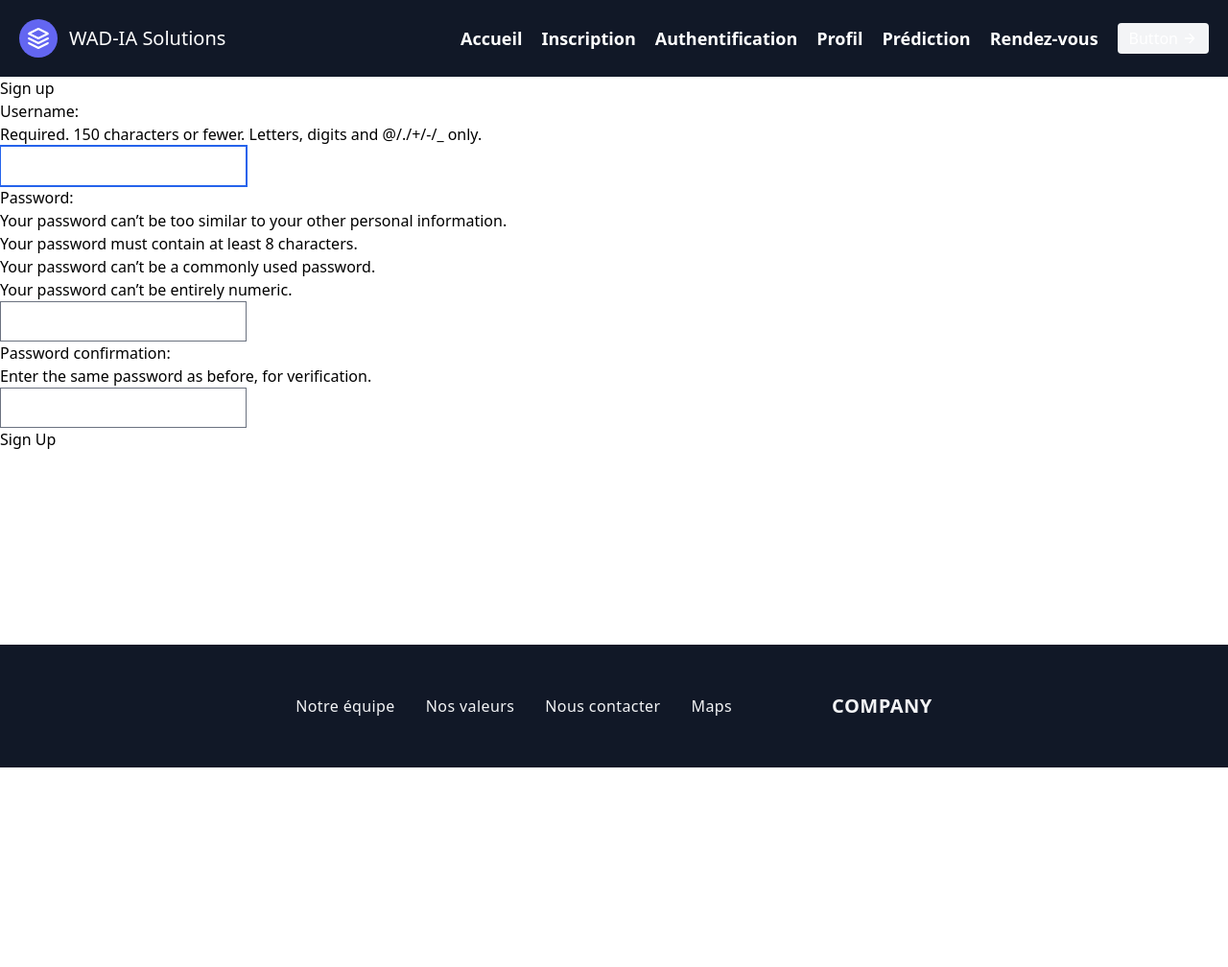
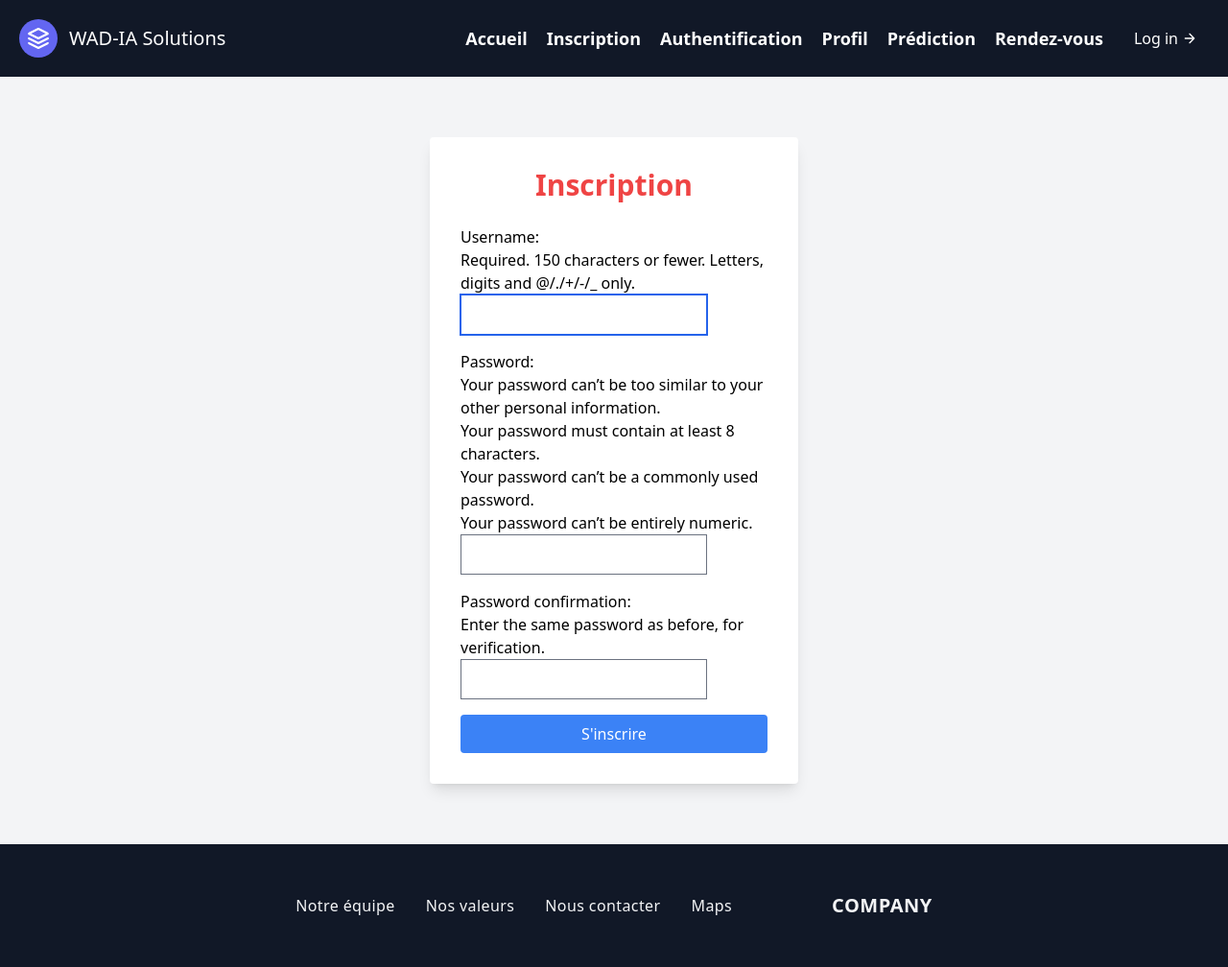
Before and after one commit to A-Delvoye/Django_prime, a Django app: page /accounts/signup/ in a window 1280 px wide. Shown: the whole page at 96% size. Before the commit the page ends 800 px from the top, so only its background shows below. Run offline with Django 5.2, Linux system fonts and the light colour scheme; some libraries are stand-ins or nearby versions.

Commit message:
minor css changes

```diff
--- a/AssurAimant/accounts/views.py
+++ b/AssurAimant/accounts/views.py
@@ -9,5 +9,5 @@
     success_url = reverse_lazy("login")
     template_name = "registration/signup.html"
 
-def team_view(request):
-    return render(request, 'team.html')
+# def team_view(request):
+#     return render(request, 'team.html')
--- a/AssurAimant/templates/includes/header.html
+++ b/AssurAimant/templates/includes/header.html
@@ -27,8 +27,8 @@
       <a class="mr-5 text-lg font-bold hover:text-gray-400" href="/predict">Prédiction</a>
       <a class="mr-5 text-lg font-bold hover:text-gray-400" href="/profile">Rendez-vous</a>
     </nav>
-    <button class="inline-flex items-center bg-gray-100 border-0 py-1 px-3 focus:outline-none hover:bg-gray-200 rounded text-base mt-4 md:mt-0">
-      Button
+    <button class="inline-flex items-center bg-red-800 border-0 py-1 px-3 focus:outline-none hover:bg-gray-200 rounded text-base mt-4 md:mt-0">
+      Log in
       <svg xmlns="http://www.w3.org/2000/svg" class="w-4 h-4 ml-1" fill="none" stroke="currentColor" stroke-linecap="round" stroke-linejoin="round" stroke-width="2" viewBox="0 0 24 24">
         <path d="M5 12h14M12 5l7 7-7 7"></path>
       </svg>
--- a/AssurAimant/templates/registration/signup.html
+++ b/AssurAimant/templates/registration/signup.html
@@ -1,14 +1,31 @@
 {% extends "base.html" %}
 
-{% block title %}Sign Up{% endblock %}
+{% block title %}Inscription{% endblock %}
 
 {% block content %}
+
+<div class="flex items-center justify-center min-h-screen bg-gray-100">
+  <div class="bg-white p-8 rounded shadow-lg w-full max-w-sm">
+    <h1 class="text-3xl font-bold text-center text-red-500 mb-6">Inscription</h1>
+    <form method="post" class="space-y-4">
+      {% csrf_token %}
+      {{ form }}
+
+      <button type="submit" class="w-full bg-blue-500 text-white py-2 px-4 rounded hover:bg-blue-600">
+        S'inscrire
+      </button>
+    </form>
+  </div>
+</div>
+
+
+{% comment %}
 <h2>Sign up</h2>
 <form method="post">
   {% csrf_token %}
-  {{ form }}
+  {{ form }} {% endcomment %}
 
 
-  <button type="submit">Sign Up</button>
+  {% comment %} <button type="submit">Sign Up</button> {% endcomment %}
 </form>
 {% endblock %}
```
Also changed, not shown: AssurAimant/db.sqlite3.
